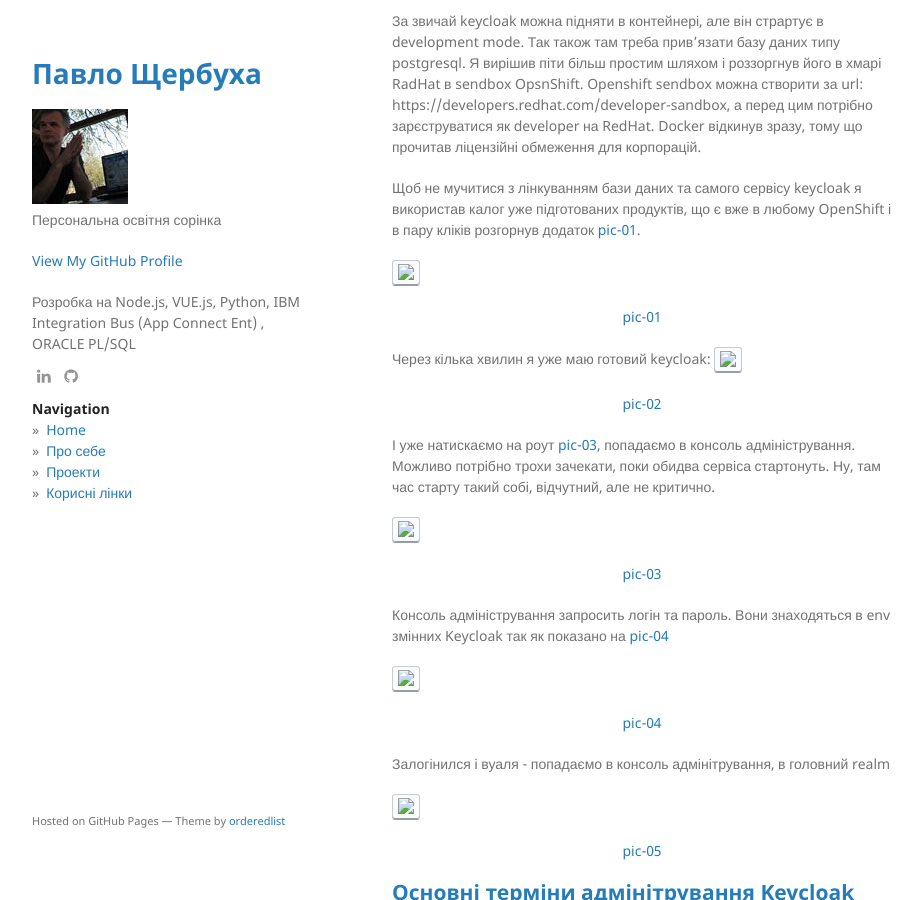
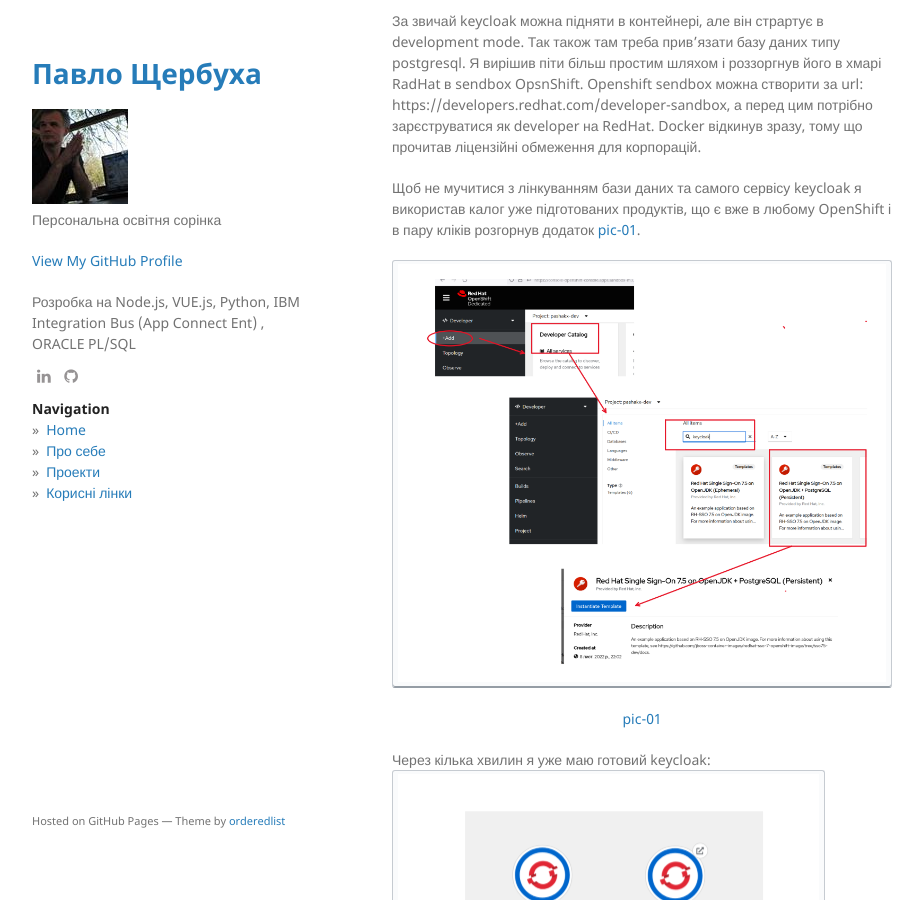
Before and after one commit to pavlo-shcherbukha/pavlo-shcherbukha.github.io, a Jekyll site: the page built from _posts/2023-03-02-keycloak-openshift.md, in a window 1280 px wide and 900 px high, scrolled down 654 px. Shown: the whole window, without its empty margins (178-1101 px from the left). Built offline with Jekyll 4.4.1, drawn with Linux system fonts in a browser that asks for light colours.

Commit message:
keyk 3 pic

```diff
--- a/_posts/2023-03-02-keycloak-openshift.md
+++ b/_posts/2023-03-02-keycloak-openshift.md
@@ -33,27 +33,27 @@
 
 Щоб не мучитися з  лінкуванням бази даних та самого  сервісу keycloak  я використав калог уже підготованих продуктів, що є вже в любому OpenShift і в пару кліків розгорнув додаток [pic-01](#pic-01).
 
-<kbd><img src="assets/img/posts/2023-03-02-keycloak-openshift/doc/pic-01.png" /></kbd>
+<kbd><img src="/assets/img/posts/2023-03-02-keycloak-openshift/doc/pic-01.png" /></kbd>
 <p style="text-align: center;"><a name="pic-01">pic-01</a></p>
 
 Через кілька хвилин я уже маю готовий keycloak:
-<kbd><img src="assets/img/posts/2023-03-02-keycloak-openshift/doc/pic-02.png" /></kbd>
+<kbd><img src="/assets/img/posts/2023-03-02-keycloak-openshift/doc/pic-02.png" /></kbd>
 <p style="text-align: center;"><a name="pic-02">pic-02</a></p>
 
 І уже натискаємо на роут [pic-03](#pic-03), попадаємо в консоль адміністрування. Можливо потрібно трохи зачекати, поки обидва сервіса стартонуть. Ну, там час старту такий собі, відчутний, але не критично.
 
-<kbd><img src="assets/img/posts/2023-03-02-keycloak-openshift/doc/pic-03.png" /></kbd>
+<kbd><img src="/assets/img/posts/2023-03-02-keycloak-openshift/doc/pic-03.png" /></kbd>
 <p style="text-align: center;"><a name="pic-03">pic-03</a></p>
 
 
 Консоль адміністрування запросить логін та пароль. Вони знаходяться в env змінних Keycloak  так як показано на   [pic-04](#pic-04)
 
-<kbd><img src="assets/img/posts/2023-03-02-keycloak-openshift/doc/pic-04.png" /></kbd>
+<kbd><img src="/assets/img/posts/2023-03-02-keycloak-openshift/doc/pic-04.png" /></kbd>
 <p style="text-align: center;"><a name="pic-04">pic-04</a></p>
 
 Залогінился і вуаля - попадаємо в  консоль адмінітрування, в головний realm
 
-<kbd><img src="assets/img/posts/2023-03-02-keycloak-openshift/doc/pic-05.png" /></kbd>
+<kbd><img src="/assets/img/posts/2023-03-02-keycloak-openshift/doc/pic-05.png" /></kbd>
 <p style="text-align: center;"><a name="pic-05">pic-05</a></p>
 
 
@@ -62,7 +62,7 @@
 Адміністрування в keycloak ділиться на **realm**-и.
 - **Realm**  це одниця адміністрування, що інкапсулює в собі набори: користувачів, ролей, груп та набори додаткових повноважень (чи  прав). Тому, переше, що робимо,  реєструємо свій realm. Назвемо його **shdemorealm**. На [pic-06](#pic-06) показані основні елементи realm.
 
-<kbd><img src="assets/img/posts/2023-03-02-keycloak-openshift/doc/pic-06.png" /></kbd>
+<kbd><img src="/assets/img/posts/2023-03-02-keycloak-openshift/doc/pic-06.png" /></kbd>
 <p style="text-align: center;"><a name="pic-06">pic-06</a></p>
 
 Keycloak підтримує як OpenID Connect (розширення OAuth 2.0), так і SAML 2.0. Коли говоримо про security, перше, що потрібно вирішити, це те, що з двох ви збираєтеся використовувати. Я вирішую використовувати OpenID Connect (розширення OAuth 2.0), тому в подальшому мова йде тільки про нього.
@@ -73,13 +73,13 @@
 
 Створюємо клієнта в client ID **DemoApp1**, як показано на [pic-06](#pic-06):
 
-<kbd><img src="assets/img/posts/2023-03-02-keycloak-openshift/doc/pic-06.png" /></kbd>
+<kbd><img src="/assets/img/posts/2023-03-02-keycloak-openshift/doc/pic-06.png" /></kbd>
 <p style="text-align: center;"><a name="pic-06">pic-06</a></p>
 
 
 Після реєстрації зразу попадаємо на вікно [pic-07](#pic-07)
 
-<kbd><img src="assets/img/posts/2023-03-02-keycloak-openshift/doc/pic-07.png" /></kbd>
+<kbd><img src="/assets/img/posts/2023-03-02-keycloak-openshift/doc/pic-07.png" /></kbd>
 <p style="text-align: center;"><a name="pic-07">pic-07</a></p>
 
 Тут треба звернути увагу на **Access Type**=public при логіні не поребує client Secret.  А при **Access Type**=confidential потребує client Secret. Зараз залишаємо **public**.
@@ -89,7 +89,7 @@
 
 Далі потрібно налаштувати URL  додатка так, як показано на [pic-08](#pic-08).
 
-<kbd><img src="assets/img/posts/2023-03-02-keycloak-openshift/doc/pic-08.png" /></kbd>
+<kbd><img src="/assets/img/posts/2023-03-02-keycloak-openshift/doc/pic-08.png" /></kbd>
 <p style="text-align: center;"><a name="pic-08">pic-08</a></p>
 
 Тобто, поки що нас цікавлять Root URL  та "правильний" redirect URL.  По ньому відбувається  переадресація у випадку успішного  логіна. Інші, пока що не задіяні.
@@ -112,12 +112,12 @@
 
 Для цього створюємо ролі, як показано на [pic-09](#pic-09)
 
-<kbd><img src="assets/img/posts/2023-03-02-keycloak-openshift/doc/pic-09.png" /></kbd>
+<kbd><img src="/assets/img/posts/2023-03-02-keycloak-openshift/doc/pic-09.png" /></kbd>
 <p style="text-align: center;"><a name="pic-09">pic-09</a></p>
 
 Щоб ролі передавалися на клієнта, потрібно пересідчитися, що вони включені в client scope, як на [pic-10](#pic-10).
 
-<kbd><img src="assets/img/posts/2023-03-02-keycloak-openshift/doc/pic-10.png" /></kbd>
+<kbd><img src="/assets/img/posts/2023-03-02-keycloak-openshift/doc/pic-10.png" /></kbd>
 <p style="text-align: center;"><a name="pic-10">pic-10</a></p>
 
 
@@ -127,7 +127,7 @@
 
 Процес створення користувачыв показано на [pic-11](#pic-11).
 
-<kbd><img src="assets/img/posts/2023-03-02-keycloak-openshift/doc/pic-11.png" /></kbd>
+<kbd><img src="/assets/img/posts/2023-03-02-keycloak-openshift/doc/pic-11.png" /></kbd>
 <p style="text-align: center;"><a name="pic-11">pic-11</a></p>
 
 Тепер створимо групи користовучів і поділимо користувачів на  дві групи:
@@ -139,21 +139,21 @@
 Процес створення груп показано на [pic-12](#pic-12) та  [pic-13](#pic-13).
 
 
-<kbd><img src="assets/img/posts/2023-03-02-keycloak-openshift/doc/pic-12.png" /></kbd>
+<kbd><img src="/assets/img/posts/2023-03-02-keycloak-openshift/doc/pic-12.png" /></kbd>
 <p style="text-align: center;"><a name="pic-12">pic-12</a></p>
 
 
-<kbd><img src="assets/img/posts/2023-03-02-keycloak-openshift/doc/pic-13.png" /></kbd>
+<kbd><img src="/assets/img/posts/2023-03-02-keycloak-openshift/doc/pic-13.png" /></kbd>
 <p style="text-align: center;"><a name="pic-13">pic-13</a></p>
 
 Далі, потрібно пройтися по користувачах і додати кожного у відповідін групи так, як показано на [pic-14](#pic-14).
 
-<kbd><img src="assets/img/posts/2023-03-02-keycloak-openshift/doc/pic-14.png" /></kbd>
+<kbd><img src="/assets/img/posts/2023-03-02-keycloak-openshift/doc/pic-14.png" /></kbd>
 <p style="text-align: center;"><a name="pic-14">pic-14</a></p>
 
 Тут треба зазначити, що якщо keycloak інтегрувати з Active Directory -  то групи користувачів будть зразу відображатися і розносити користувачів по групах в KeyCloak  не потрібно. Це робиться в Active Directory. У підсумку, користувачі по групах рознесені так, як показано на [pic-15](#pic-15).
 
-<kbd><img src="assets/img/posts/2023-03-02-keycloak-openshift/doc/pic-15.png" /></kbd>
+<kbd><img src="/assets/img/posts/2023-03-02-keycloak-openshift/doc/pic-15.png" /></kbd>
 <p style="text-align: center;"><a name="pic-15">pic-15</a></p>
 
 
@@ -163,7 +163,7 @@
 
 Для перевірки авторизації потрібно визначити, для початку, знайти "правильні" URL. Для цього. ідемо в налаштування realm та отримуємо json, як показано на [pic-16](#pic-16).
 
-<kbd><img src="assets/img/posts/2023-03-02-keycloak-openshift/doc/pic-16.png" /></kbd>
+<kbd><img src="/assets/img/posts/2023-03-02-keycloak-openshift/doc/pic-16.png" /></kbd>
 <p style="text-align: center;"><a name="pic-16">pic-16</a></p>
 
 Далі беремо url в ключі **token_endpoint** та формуємо  http - запит на KeyCloack
@@ -210,5 +210,5 @@
 
 Ну а якщо зайти в меню **sessions** або **users**,  то можна побачити всі підключені сесії жо жаного клієнта, та є можливісь всіх, або окремо взятого користувача - відключити [pic-17](#pic-17).
 
-<kbd><img src="assets/img/posts/2023-03-02-keycloak-openshift/doc/pic-17.png" /></kbd>
+<kbd><img src="/assets/img/posts/2023-03-02-keycloak-openshift/doc/pic-17.png" /></kbd>
 <p style="text-align: center;"><a name="pic-17">pic-17</a></p>
```
